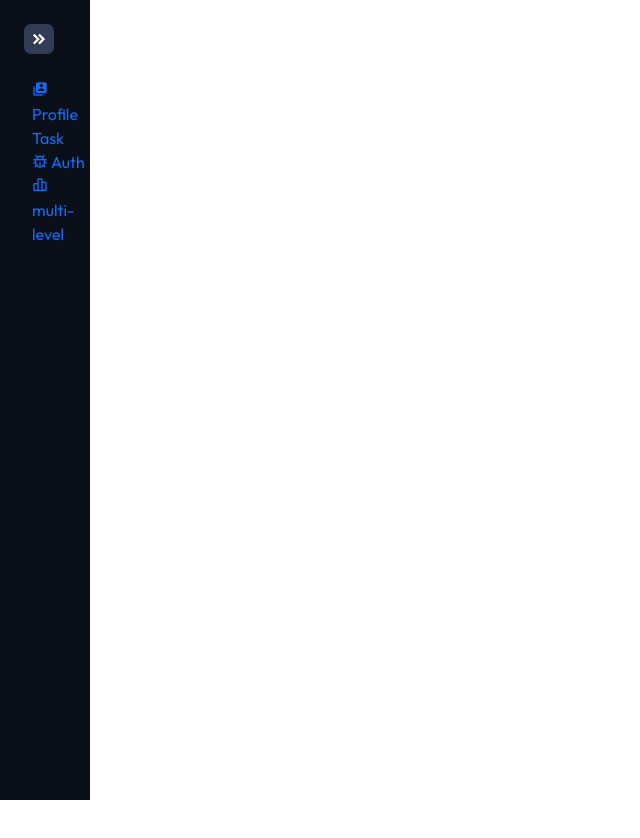
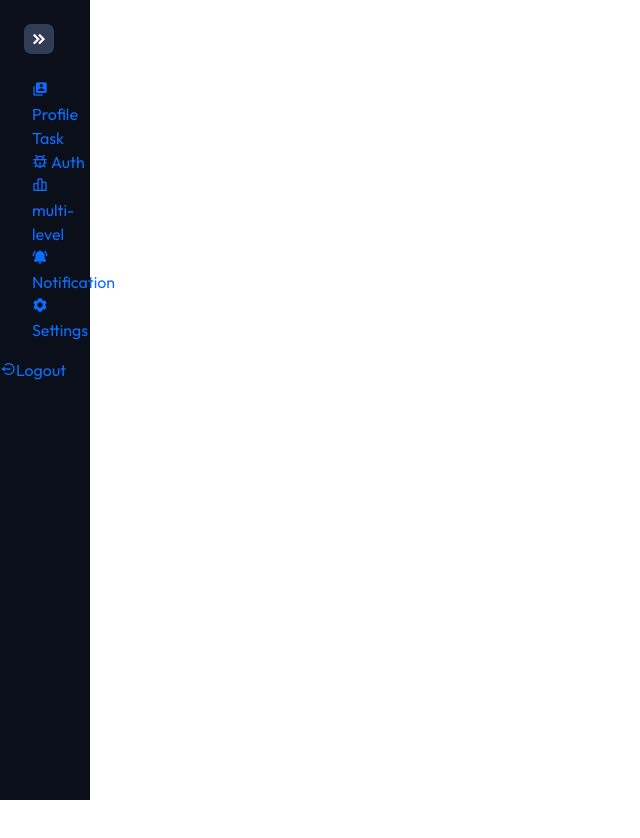
Before and after one commit to alexevans-dotcom/Admin-Dashboard, a plain HTML site: page index.html in a window 1280 px wide. Shown: the top 838 px of the page, without its empty margins (0-640 px from the left). Drawn offline with nearby package versions, Linux system fonts and the light colour scheme.

Commit message:
Third commit

```diff
--- a/index.html
+++ b/index.html
@@ -96,11 +96,29 @@
                   <li class="sidebar-item">
                     <a href="#" class="sidebar-link">link 1</a>
                   </li>
+                  <li class="sidebar-item">
+                    <a href="#" class="sidebar-link">link 1</a>
+                  </li>
                 </ul>
               </li>
             </ul>
           </li>
+          <li class="sidebar-item">
+            <a href="#" class="sidebar-link"
+              ><i class="bx bxs-bell-ring"></i> <span>Notification</span></a
+            >
+          </li>
+          <li class="sidebar-item">
+            <a href="#" class="sidebar-link"
+              ><i class="bx bxs-cog"></i> <span>Settings</span></a
+            >
+          </li>
         </ul>
+        <div class="sidebar-footer">
+          <a href="#" class="sidebar-link"
+            ><i class="bx bx-log-out-circle"></i><span>Logout</span></a
+          >
+        </div>
       </aside>
     </div>
     <div class="main"></div>
```
